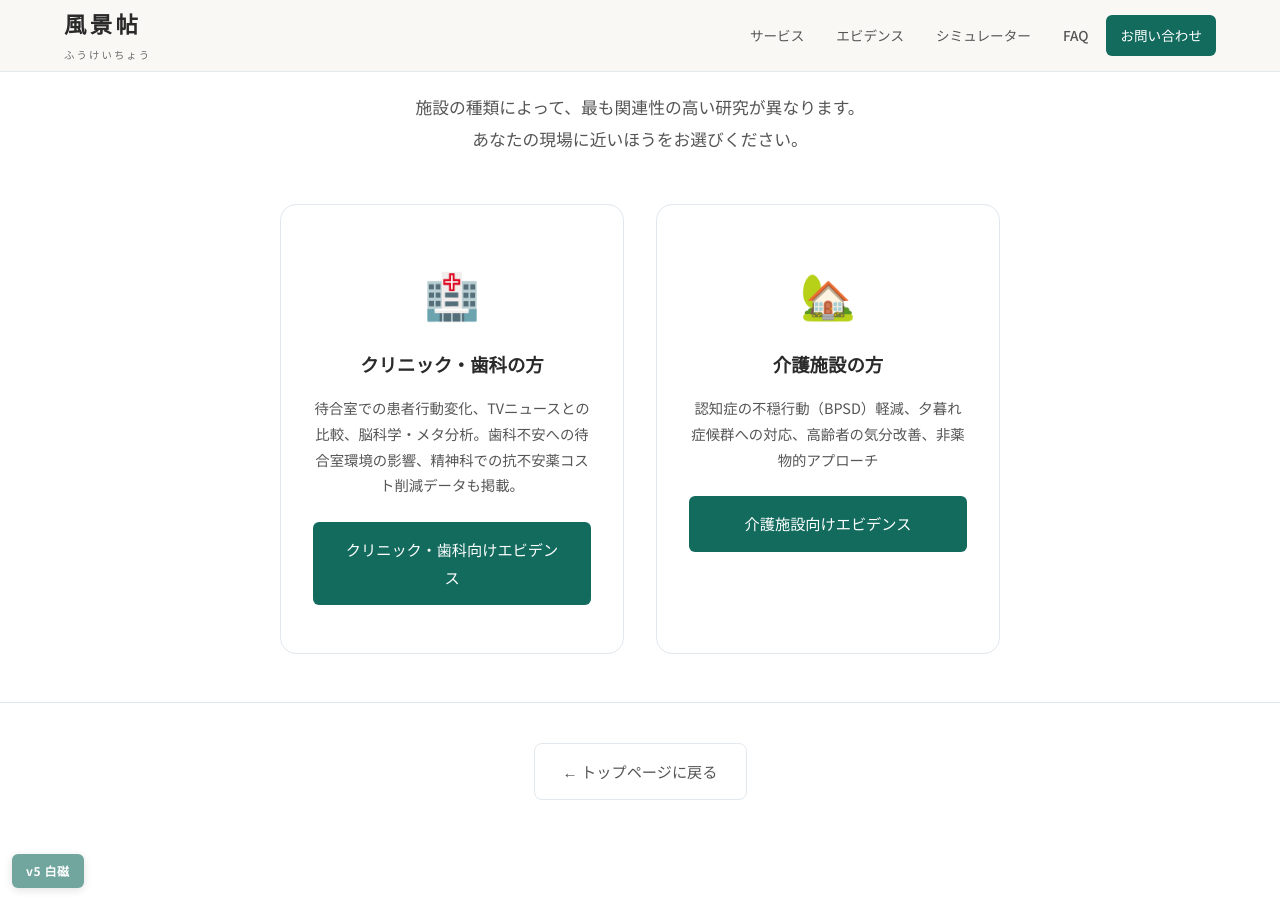
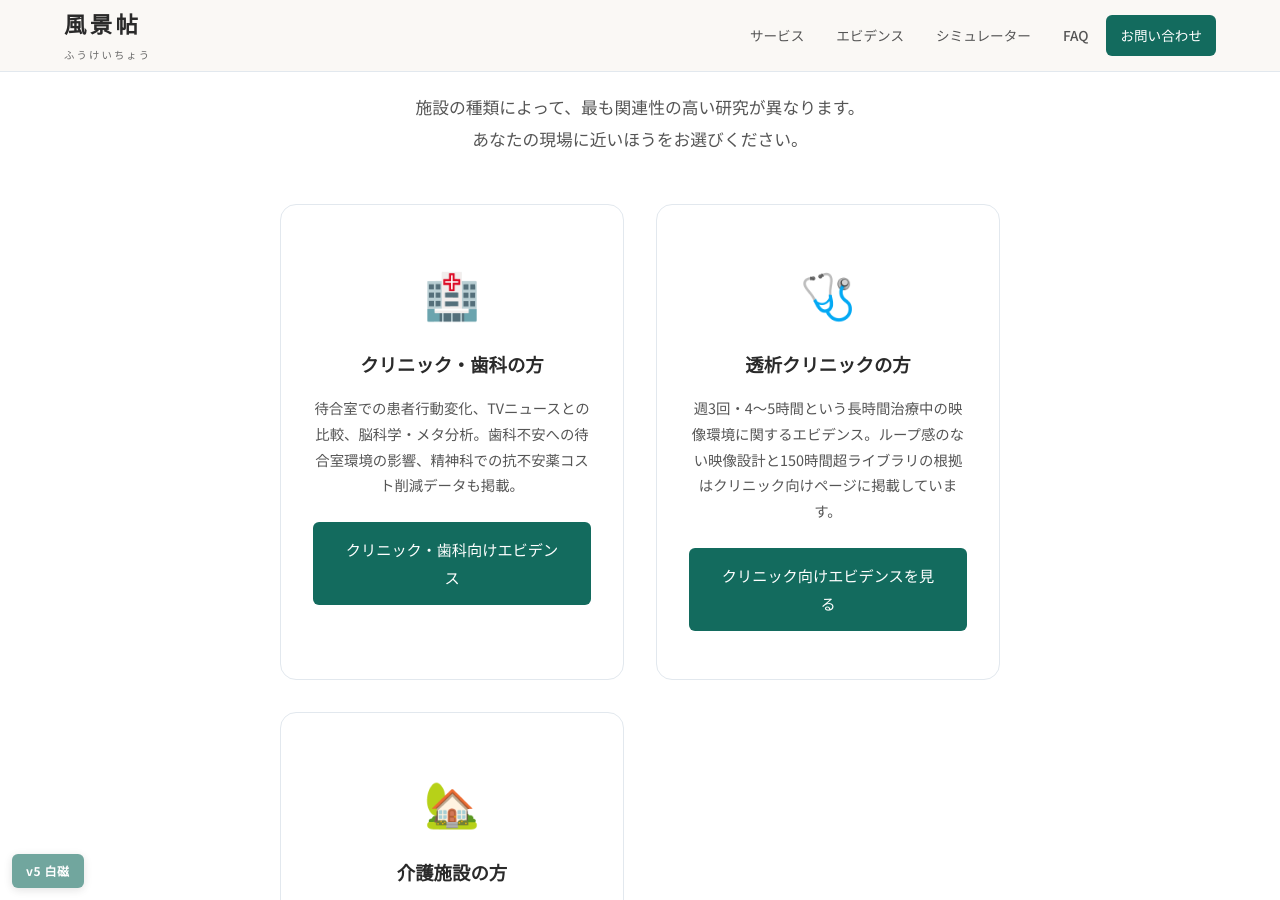
Before and after one commit to dr836gnypeq-ctrl/fukeichou-site, a Jekyll site: the page built from evidence.html, in a window 1280 px wide and 900 px high, scrolled down 470 px. Built offline with Jekyll 4.4.1, drawn with Linux system fonts in a browser that asks for light colours; nearby versions of some CDN libraries.

Commit message:
fix: site-wide copy gaps for dental/dialysis/psychiatry
#3 evidence/clinic.html: title -> 科学的根拠（クリニック・歯科向け）
#4 evidence.html: description includes 歯科・透析
#5 evidence.html: add dialysis route card (links to clinic evidence)
#6 index.html FAQ: add psychiatry/mental health FAQ
#7 quality.html: add dialysis long-session context in spec table + CTA
#8 index.html: title null -> SEO title with clinic/dialysis/care
#9 simulator.html: rename クリニック -> クリニック・歯科
cache: v=20260317c

```diff
--- a/_layouts/default.html
+++ b/_layouts/default.html
@@ -8,7 +8,7 @@
 <link rel="preconnect" href="https://fonts.googleapis.com">
 <link rel="preconnect" href="https://fonts.gstatic.com" crossorigin>
 <link href="https://fonts.googleapis.com/css2?family=Noto+Sans+JP:wght@300;400;500;700&family=Noto+Serif+JP:wght@400;600;700&display=swap" rel="stylesheet">
-<link rel="stylesheet" href="{{ '/assets/css/style.css' | relative_url }}?v=20260317b">
+<link rel="stylesheet" href="{{ '/assets/css/style.css' | relative_url }}?v=20260317c">
 <script src="https://cdn.jsdelivr.net/npm/lucide@0.383.0/dist/umd/lucide.min.js"></script>
 </head>
 <body>
@@ -21,7 +21,7 @@
 
 {% include footer.html %}
 
-<script src="{{ '/assets/js/main.js' | relative_url }}?v=20260317b"></script>
+<script src="{{ '/assets/js/main.js' | relative_url }}?v=20260317c"></script>
 
 </body>
 </html>
--- a/evidence.html
+++ b/evidence.html
@@ -1,7 +1,7 @@
 ---
 layout: default
 title: 科学的根拠
-description: 待合室での自然映像の効果に関する科学的根拠。クリニック・介護施設それぞれの研究をご紹介します。
+description: 待合室での自然映像の効果に関する科学的根拠。クリニック・歯科・透析・介護施設それぞれの研究をご紹介します。
 ---
 
 {% include evidence-styles.html %}
@@ -28,6 +28,12 @@ description: 待合室での自然映像の効果に関する科学的根拠。
 <a href="{{ '/evidence/clinic' | relative_url }}" class="btn btn-primary">クリニック・歯科向けエビデンス</a>
 </div>
 <div class="ev-route-card">
+<div class="ev-route-icon">🩺</div>
+<h3>透析クリニックの方</h3>
+<p>週3回・4〜5時間という長時間治療中の映像環境に関するエビデンス。ループ感のない映像設計と150時間超ライブラリの根拠はクリニック向けページに掲載しています。</p>
+<a href="{{ '/evidence/clinic' | relative_url }}" class="btn btn-primary">クリニック向けエビデンスを見る</a>
+</div>
+<div class="ev-route-card">
 <div class="ev-route-icon">🏡</div>
 <h3>介護施設の方</h3>
 <p>認知症の不穏行動（BPSD）軽減、夕暮れ症候群への対応、高齢者の気分改善、非薬物的アプローチ</p>
--- a/evidence/clinic.html
+++ b/evidence/clinic.html
@@ -1,6 +1,6 @@
 ---
 layout: default
-title: 科学的根拠（クリニック向け）
+title: 科学的根拠（クリニック・歯科向け）
 description: クリニック・歯科医院の待合室における自然映像の効果。外来待合室での実証研究、脳科学、テレビニュースとの比較、歯科不安への影響を紹介します。
 ---
 
--- a/index.html
+++ b/index.html
@@ -1,6 +1,6 @@
 ---
 layout: default
-title: null
+title: "風景帖 | クリニック・透析・介護施設向け 4K実写風景映像サブスク"
 description: 待合室のモニターに何を流すか迷っていませんか。地上波・YouTube・DVDの課題を解決する、4K実写映像サブスク。月額¥19,800、初月無料。
 ---
 
@@ -355,6 +355,8 @@ description: 待合室のモニターに何を流すか迷っていませんか
 
 <details class="faq-item"><summary>歯科医院でも使えますか？</summary><p>はい。歯科待合室でのご利用に適しています。治療への不安を抱えた患者さんの緊張を和らげる映像として、治療前の時間を穏やかに過ごしていただけます。音量ゼロでも十分に機能するため、診察室の音環境を乱しません。</p></details>
 
+<details class="faq-item"><summary>心療内科・精神科クリニックでも使えますか？</summary><p>はい。むしろ最も効果が期待できる環境の一つです。センセーショナルなニュースが症状に悪影響を与える可能性がある診療科において、穏やかな自然映像は待合室の空気を変える手立てになります。音量ゼロで運用でき、他の患者さんと視線を合わせたくない方の視線を自然に受け止める効果もあります。精神科病棟での自然映像の効果については、エビデンスページもご参照ください。</p></details>
+
 <p>YouTubeの利用規約では、個人的かつ非商業的な利用のみが許諾されています。クリニックや介護施設で映像を流す行為は、患者さんの満足度向上を目的とした事業活動の一環にあたり、商用利用として規約違反となります。広告表示や通信の不安定さ以前に、そもそも利用が認められていません。風景帖は商用利用を正規に許諾した映像のみを提供しており、著作権・利用規約の両面で安心してご利用いただけます。</p></details>
 
 <details class="faq-item"><summary>テレビの地上波を流すのとどう違いますか？</summary><p>地上波のワイドショーやニュースは音量の問題が避けられず、番組の内容もコントロールできません。風景映像は音量ゼロでも機能し、不快な内容が流れる心配もありません。チューナーを搭載しない構成のため、NHK受信料も不要です。</p></details>
--- a/quality.html
+++ b/quality.html
@@ -201,7 +201,7 @@ canvas.ql-canvas{display:block;width:100%;height:160px}
 <section class="section" id="spec">
   <div class="container">
     <h2 class="ev-section-sub">風景帖の映像規格</h2>
-    <p class="ev-section-desc">上記の研究が効果を確認した映像規格と同等の仕様で、すべての映像を制作・収録しています。</p>
+    <p class="ev-section-desc">上記の研究が効果を確認した映像規格と同等の仕様で、すべての映像を制作・収録しています。週3回・4〜5時間という透析治療中の長時間視聴でも、目への負担を最小限に抑えるよう設計しています。</p>
 
     <div class="ql-study" style="padding:28px 36px">
       <table class="ql-spec-table">
@@ -253,7 +253,8 @@ canvas.ql-canvas{display:block;width:100%;height:160px}
 <section class="section">
   <div class="container">
     <div class="ql-cta">
-      <p>映像の品質を、実際の待合室でお試しください。</p>
+      <p>映像の品質を、実際の待合室・治療室でお試しください。</p>
+      <p style="font-size:.85rem;opacity:.8;margin-top:-8px">待合室・歯科・透析クリニック・介護施設、いずれも対応しています。</p>
       <a href="{{ '/' | relative_url }}#contact" class="btn btn-lg">導入のご相談（初月無料）</a>
     </div>
 
--- a/simulator.html
+++ b/simulator.html
@@ -104,7 +104,7 @@ description: あなたの待合室に風景帖の映像を置いてみません
 
 <!-- Tabs: sample clinic / care / upload own -->
 <div class="sim-tabs">
-  <button class="sim-tab active" data-target="clinic">クリニック</button>
+  <button class="sim-tab active" data-target="clinic">クリニック・歯科</button>
   <button class="sim-tab" data-target="care">介護施設</button>
   <button class="sim-tab" data-target="upload">自分の写真で試す</button>
 </div>
```
